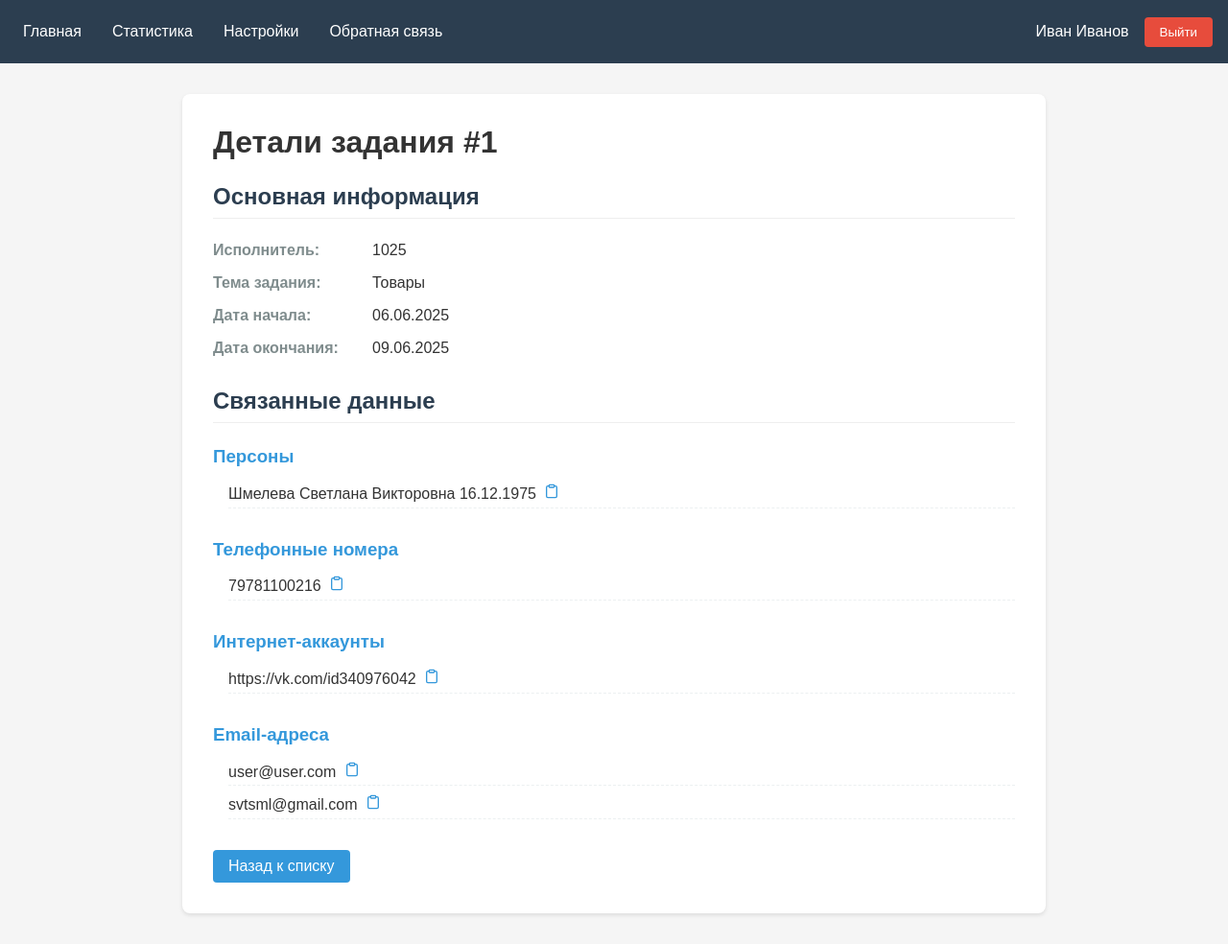
After one commit to yogan-gh/MainProject, a Django app: page /tasker/1 in a window 1280 px wide. The commit adds this page. Shown: the whole page at 96% size. Run offline with Django 5.2, Linux system fonts and the light colour scheme; data comes from the database, SQL or seed files in the repository.

Commit message:
feat(html): реализован подробный просмотр заданий

```diff
--- a/Project/main/tasker/static/css/styles.css
+++ b/Project/main/tasker/static/css/styles.css
@@ -134,26 +134,66 @@ input, select, textarea {
     margin-bottom: 1.5rem;
 }
 
-.task-details {
+.task-detail {
+    max-width: 900px;
+    margin: 0 auto;
     background: white;
-    padding: 1.5rem;
-    border-radius: 4px;
+    padding: 2rem;
+    border-radius: 8px;
+    box-shadow: 0 2px 4px rgba(0,0,0,0.1);
 }
 
-.detail-row {
+.task-info h2, .related-data h2 {
+    color: #2c3e50;
+    border-bottom: 1px solid #eee;
+    padding-bottom: 0.5rem;
     margin-bottom: 1.5rem;
 }
 
-.detail-label {
+.info-grid {
+    display: grid;
+    grid-template-columns: 150px 1fr;
+    gap: 1rem;
+    margin-bottom: 2rem;
+}
+
+.info-label {
     font-weight: bold;
-    display: block;
+    color: #7f8c8d;
+}
+
+.data-section {
+    margin-bottom: 2rem;
+}
+
+.data-section h3 {
+    color: #3498db;
     margin-bottom: 0.5rem;
 }
 
-.detail-value {
-    display: block;
+.data-section ul {
+    list-style-type: none;
+    padding-left: 1rem;
 }
 
-.back-btn {
-    margin-top: 1.5rem;
+.data-section li {
+    padding: 0.3rem 0;
+    border-bottom: 1px dashed #ecf0f1;
 }
+
+.copy-btn {
+    background: none;
+    border: none;
+    padding: 4px;
+    cursor: pointer;
+    line-height: 0;
+}
+
+.copy-btn svg {
+    display: block;
+    transition: stroke 0.2s;
+}
+
+.copy-btn:hover svg {
+    stroke: #bee5ff;
+}
--- /dev/null
+++ b/Project/main/tasker/templates/detail.html
@@ -0,0 +1,106 @@
+{% extends "menu.html" %}
+{% block title %}Tasker{% endblock title %}
+{% block content %}
+<div class="task-detail">
+    <h1>Детали задания #{{ task.id }}</h1>
+
+    <div class="task-info">
+        <h2>Основная информация</h2>
+        <div class="info-grid">
+            <div class="info-label">Исполнитель:</div>
+            <div class="info-value">{{ task.user }}</div>
+
+            <div class="info-label">Тема задания:</div>
+            <div class="info-value">{{ task.subject }}</div>
+
+            <div class="info-label">Дата начала:</div>
+            <div class="info-value">{{ task.start_date|date:"d.m.Y" }}</div>
+
+            <div class="info-label">Дата окончания:</div>
+            <div class="info-value">{{ task.end_date|date:"d.m.Y" }}</div>
+        </div>
+    </div>
+
+    <div class="related-data">
+        <h2>Связанные данные</h2>
+
+        <div class="data-section">
+            <h3>Персоны</h3>
+            <ul>
+                {% for person in task.taskpersons_set.all %}
+                    <li>
+                        <span class="copy-text">{{ person.person }}</span>
+                        {% include "includes/copy_button.html" %}
+                    </li>
+                {% empty %}
+                    <li>Нет привязанных персон</li>
+                {% endfor %}
+            </ul>
+        </div>
+
+        <div class="data-section">
+            <h3>Телефонные номера</h3>
+            <ul>
+                {% for phone in task.taskphonenumbers_set.all %}
+                    <li>
+                        <span>{{ phone.phone }}</span>
+                        {% include "includes/copy_button.html" %}
+                    </li>
+                {% empty %}
+                    <li>Нет привязанных номеров</li>
+                {% endfor %}
+            </ul>
+        </div>
+
+        <div class="data-section">
+            <h3>Интернет-аккаунты</h3>
+            <ul>
+                {% for account in task.taskinternetaccounts_set.all %}
+                    <li>
+                        <span>{{ account.internet_account }}</span>
+                        {% include "includes/copy_button.html" %}
+                    </li>
+                {% empty %}
+                    <li>Нет привязанных аккаунтов</li>
+                {% endfor %}
+            </ul>
+        </div>
+
+        <div class="data-section">
+            <h3>Email-адреса</h3>
+            <ul>
+                {% for email in task.taskemails_set.all %}
+                    <li>
+                        <span>{{ email.email }}</span>
+                        {% include "includes/copy_button.html" %}
+                    </li>
+                {% empty %}
+                    <li>Нет привязанных email-адресов</li>
+                {% endfor %}
+            </ul>
+        </div>
+
+    </div>
+
+    <a href="/" class="back-btn">Назад к списку</a>
+</div>
+<script>
+function copyToClipboard(button) {
+    const textToCopy = button.previousElementSibling.textContent;
+    navigator.clipboard.writeText(textToCopy).then(() => {
+        const originalHTML = button.innerHTML;
+        button.innerHTML = '<svg width="16" height="16" viewBox="0 0 24 24" fill="none" stroke="currentColor" stroke-width="3"><path d="M20 6L9 17l-5-5"/></svg>';
+        button.style.color = '#2ecc71';
+
+        setTimeout(() => {
+            button.innerHTML = originalHTML;
+            button.style.color = '';
+        }, 500);
+    }).catch(err => {
+        console.error('Ошибка при копировании: ', err);
+        button.textContent = 'Ошибка';
+        button.style.color = '#e74c3c';
+    });
+}
+</script>
+{% endblock content %}
--- /dev/null
+++ b/Project/main/tasker/templates/includes/copy_button.html
@@ -0,0 +1,6 @@
+<button class="copy-btn" onclick="copyToClipboard(this)" title="Копировать">
+    <svg width="16" height="16" viewBox="0 0 24 24" fill="none" stroke="#3498db" stroke-width="2">
+        <path d="M16 4h2a2 2 0 0 1 2 2v14a2 2 0 0 1-2 2H6a2 2 0 0 1-2-2V6a2 2 0 0 1 2-2h2"></path>
+        <rect x="8" y="2" width="8" height="4" rx="1" ry="1"></rect>
+    </svg>
+</button>
```
Also changed, not shown: Project/main/tasker/templates/task-details.html (deleted, +0 -24 lines).
